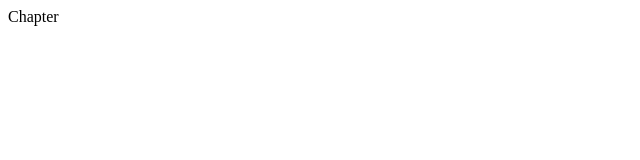
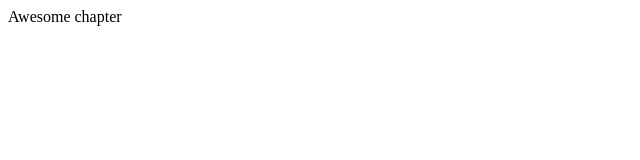
Before and after one commit to breeze1076/home-practice, a plain HTML site: page chapter.html in a window 1280 px wide. Shown: the full height of the page, 0-640 px from the left. Drawn offline with Linux system fonts and the light colour scheme.

Commit message:
Changed to awesome

```diff
--- a/chapter.html
+++ b/chapter.html
@@ -1,5 +1,5 @@
 <html>
   <body>
-    <div>Chapter</div>
+    <div>Awesome chapter</div>
   </body>
 </html>
```
